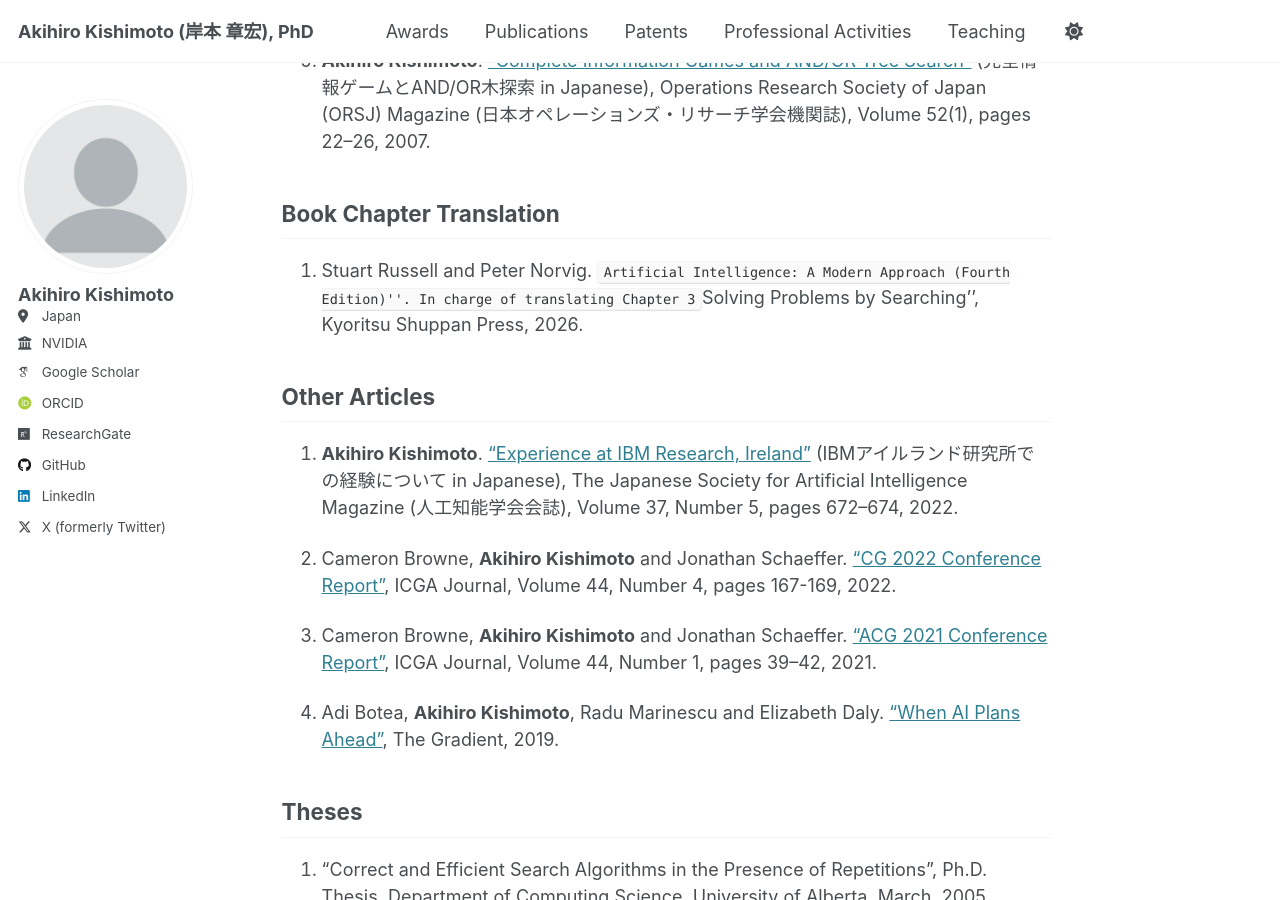
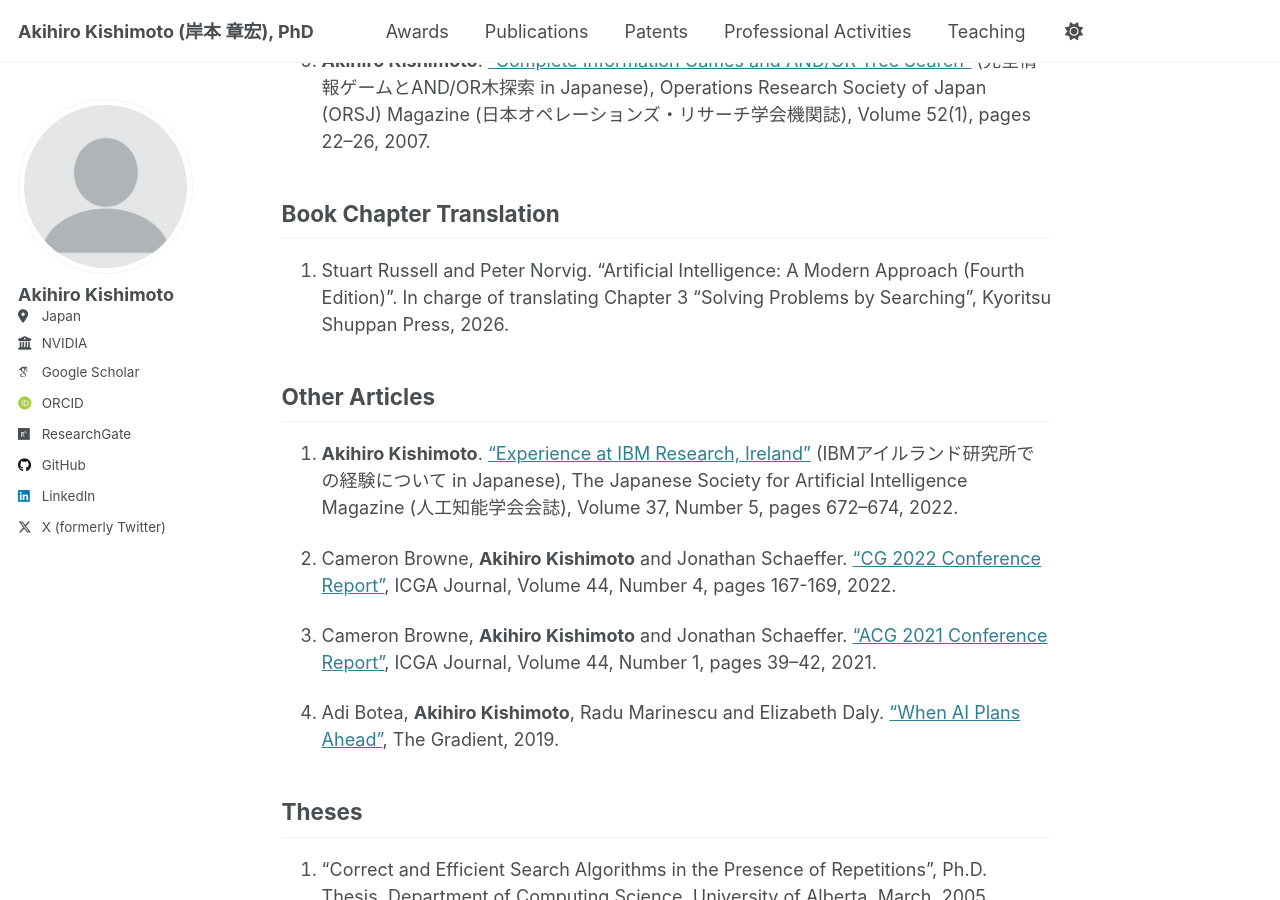
Before and after one commit to kishimoto1974/kishimoto1974.github.io, a Jekyll site: the page built from _pages/publications.md, in a window 1280 px wide and 900 px high, scrolled down 9923 px. Built offline with Jekyll 4.4.1, drawn with Linux system fonts in a browser that asks for light colours; some web fonts are replaced.

```diff
--- a/_pages/publications.md
+++ b/_pages/publications.md
@@ -187,7 +187,7 @@ Volume 175, Issue 4, pages 296--314, 2005.
 
 ## Book Chapter Translation
 
-1. Stuart Russell and Peter Norvig. ``Artificial Intelligence: A Modern Approach (Fourth Edition)''. In charge of translating Chapter 3 ``Solving Problems by Searching'', Kyoritsu Shuppan Press, 2026.
+1. Stuart Russell and Peter Norvig. "Artificial Intelligence: A Modern Approach (Fourth Edition)". In charge of translating Chapter 3 "Solving Problems by Searching", Kyoritsu Shuppan Press, 2026.
 
 ## Other Articles
 
```
